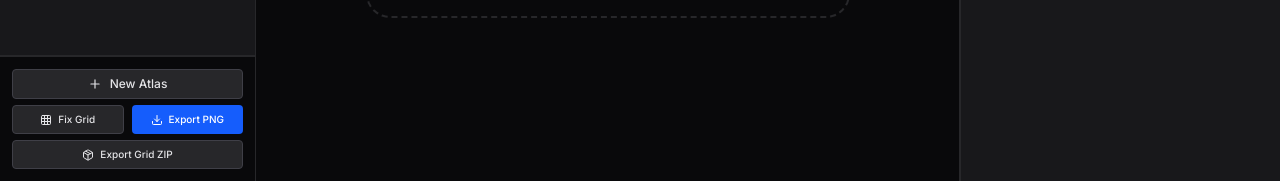
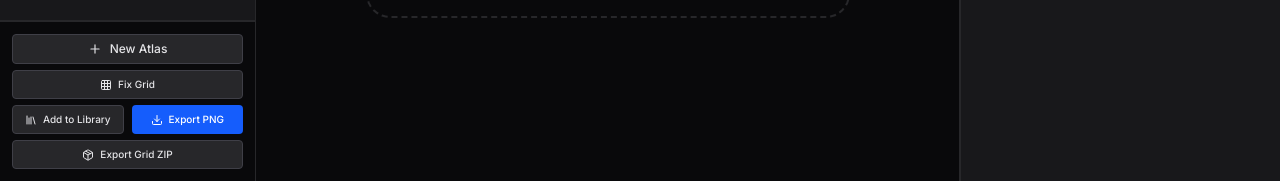
Before and after one commit to RancorousGames/RancorousTextureForge, a React (Vite) app: page / in a window 1280 px wide. Shown: the part 619-800 px from the top of the page. Built offline with nearby package versions, Linux system fonts and the light colour scheme; what pica would draw is missing.

Commit message:
﻿feat: implement zoom-to-cursor and reorganize Toolbox buttons

```diff
--- a/src/App.tsx
+++ b/src/App.tsx
@@ -172,7 +172,7 @@ export default function App() {
   const { handleAutoDetectMainGrid, handleAutoDetectSourceGrid } =
     useAutoDetect(state, canvasWidth, canvasHeight, set, onAutoDetectSettingsApplied);
 
-  const { packAtlas, fixGrid, packElements, exportAtlas, exportGridZip, createNewAtlas } =
+  const { packAtlas, fixGrid, packElements, exportAtlas, exportGridZip, createNewAtlas, addToLibrary } =
     useAtlasOps(state, canvasWidth, canvasHeight, mainAtlas.geo, set, executeCommand, () => {
       setSelectedAssetId(null);
       setSelectedCells([]);
@@ -759,6 +759,7 @@ export default function App() {
               onFixGrid={fixGrid}
               onAutoDetect={handleAutoDetectMainGrid}
               onExport={exportAtlas}
+              onAddToLibrary={addToLibrary}
               onExportZip={exportGridZip}
               gridSettings={state.gridSettings}
 
--- a/src/components/AtlasCanvas.tsx
+++ b/src/components/AtlasCanvas.tsx
@@ -61,6 +61,16 @@ export function AtlasCanvas({
   const viewportRef = useRef<HTMLDivElement>(null);
   const [zoom, setZoom] = useState(1);
   const [panOffset, setPanOffset] = useState({ x: 0, y: 0 });
+  const mousePosRef = useRef({ x: 0, y: 0 });
+
+  // Update mouse pos for zoom-to-cursor logic
+  useEffect(() => {
+    const handleGlobalMouseMove = (e: MouseEvent) => {
+      mousePosRef.current = { x: e.clientX, y: e.clientY };
+    };
+    window.addEventListener('mousemove', handleGlobalMouseMove);
+    return () => window.removeEventListener('mousemove', handleGlobalMouseMove);
+  }, []);
 
   const geo = useMemo(() =>
     new GridGeometry(gridSettings, canvasWidth, canvasHeight),
@@ -83,11 +93,6 @@ export function AtlasCanvas({
   });
 
   const getPointerPos = (e: React.PointerEvent | React.MouseEvent | PointerEvent) => {
-    const rect = containerRef.current?.getBoundingClientRect();
-    if (!rect || rect.width === 0 || rect.height === 0) return null;
-
-    // rect already includes the transform scale and panOffset (if they shift the rect)
-    // but the most reliable way is to go from screen -> viewport-relative -> unpanned -> unzoomed
     const viewRect = viewportRef.current?.getBoundingClientRect();
     if (!viewRect) return null;
 
@@ -109,18 +114,43 @@ export function AtlasCanvas({
   useEffect(() => {
     const handleWheel = (e: WheelEvent) => {
       e.preventDefault();
+
+      const viewRect = viewportRef.current?.getBoundingClientRect();
+      if (!viewRect) return;
+
       const delta = -e.deltaY;
       const factor = delta > 0 ? 1.1 : 0.9;
-      setZoom(prev => Math.min(Math.max(0.1, prev * factor), 10));
+
+      setZoom(prevZoom => {
+        const nextZoom = Math.min(Math.max(0.1, prevZoom * factor), 10);
+
+        // Zoom relative to cursor:
+        // P_screen = P_canvas * zoom + pan
+        // We want P_screen to stay the same.
+        // pan_new = P_screen - P_canvas * zoom_new
+
+        const mouseX = e.clientX - viewRect.left;
+        const mouseY = e.clientY - viewRect.top;
+
+        // Current canvas-space coord under mouse
+        const canvasX = (mouseX - panOffset.x) / prevZoom;
+        const canvasY = (mouseY - panOffset.y) / prevZoom;
+
+        const nextPanX = mouseX - canvasX * nextZoom;
+        const nextPanY = mouseY - canvasY * nextZoom;
+
+        setPanOffset({ x: nextPanX, y: nextPanY });
+        return nextZoom;
+      });
     };
-    const el = containerRef.current;
+    const el = viewportRef.current; // Use viewport as event target for better coverage
     if (el) {
       el.addEventListener('wheel', handleWheel, { passive: false });
     }
     return () => {
       if (el) el.removeEventListener('wheel', handleWheel);
     };
-  }, []);
+  }, [panOffset]); // Need panOffset in deps to calculate next pan correctly in the functional setZoom callback or just use a ref for pan if needed, but this works if we use the current panOffset. Actually, closure on panOffset is dangerous here.
 
   // Fit-to-view when canvas dimensions change (new atlas loaded)
   useEffect(() => {
--- a/src/components/SourceAtlas.tsx
+++ b/src/components/SourceAtlas.tsx
@@ -120,14 +120,29 @@ export function SourceAtlas({
       const destX = geo.padding + col * geo.stepX;
       const destY = geo.padding + row * geo.stepY;
 
-      if (idx < 5 || idx === islands.length - 1) {
-        console.log(`[FixGrid] Island #${idx}: Original Rect(${isl.x},${isl.y},${isl.w},${isl.h}) Center(${centerX.toFixed(1)},${centerY.toFixed(1)})`);
-        console.log(`[FixGrid]   -> Mapping: Rel(${relX.toFixed(1)},${relY.toFixed(1)}) -> Cell(${col},${row}) -> Dest(${destX},${destY})`);
-      } else if (idx === 5) {
-        console.log(`[FixGrid] ... (skipping logs for intermediate islands) ...`);
+      let finalW = geo.cellW;
+      let finalH = geo.cellH;
+      let finalX = destX;
+      let finalY = destY;
+
+      if (resizeMode === 'fit') {
+        const scale = Math.min(geo.cellW / isl.w, geo.cellH / isl.h);
+        finalW = isl.w * scale;
+        finalH = isl.h * scale;
+        finalX = destX + (geo.cellW - finalW) / 2;
+        finalY = destY + (geo.cellH - finalH) / 2;
+      } else if (resizeMode === 'crop') {
+        finalW = isl.w;
+        finalH = isl.h;
+        finalX = destX + (geo.cellW - isl.w) / 2;
+        finalY = destY + (geo.cellH - isl.h) / 2;
       }
 
-      outCtx.drawImage(canvas, isl.x, isl.y, isl.w, isl.h, destX, destY, geo.cellW, geo.cellH);
+      if (idx < 5 || idx === islands.length - 1) {
+        console.log(`[FixGrid:Source] Island #${idx}: Rect(${isl.x},${isl.y},${isl.w},${isl.h}) -> Dest(${finalX.toFixed(1)},${finalY.toFixed(1)}, ${finalW.toFixed(1)}x${finalH.toFixed(1)}) Mode: ${resizeMode}`);
+      }
+
+      outCtx.drawImage(canvas, isl.x, isl.y, isl.w, isl.h, finalX, finalY, finalW, finalH);
     });
 
     console.log(`[FixGrid] Finished processing ${islands.length} islands.`);
--- a/src/components/Toolbox.tsx
+++ b/src/components/Toolbox.tsx
@@ -2,7 +2,7 @@ import React, { useState, useEffect, useCallback } from 'react';
 import { DeferredNumberInput } from './DeferredNumberInput';
 import { TextureAsset, GridSettings, GridMode, ResizeMode, AddMode, DragMode } from '../types';
 import { cn } from '../lib/utils';
-import { Settings2, Download, Package, RefreshCw, LayoutGrid, Palette, Layers, Wand2, Grid3X3, Plus, Box, Maximize2, MousePointer2 } from 'lucide-react';
+import { Settings2, Download, Package, RefreshCw, LayoutGrid, Palette, Layers, Wand2, Grid3X3, Plus, Box, Maximize2, MousePointer2, Library } from 'lucide-react';
 
 interface ToolboxProps {
   selectedAsset: TextureAsset | null;
@@ -13,6 +13,7 @@ interface ToolboxProps {
   onFixGrid: () => void;
   onAutoDetect: () => void;
   onExport: () => void;
+  onAddToLibrary: () => void;
   onExportZip?: () => void;
   gridSettings: GridSettings;
   onGridSettingsChange: (settings: GridSettings) => void;
@@ -37,6 +38,7 @@ interface ToolboxProps {
     onFixGrid,
     onAutoDetect,
     onExport,
+    onAddToLibrary,
     onExportZip,
     gridSettings,
     onGridSettingsChange,
@@ -310,7 +312,7 @@ interface ToolboxProps {
             </div>
           )}
         </div>
-        <div className="grid grid-cols-2 gap-2">
+        <div className="space-y-1.5">
           {gridSettings.mode === 'fixed' && (
             <button
               onClick={onFixGrid}
@@ -321,17 +323,24 @@ interface ToolboxProps {
               Fix Grid
             </button>
           )}
+          <div className="grid grid-cols-2 gap-2">
+            <button
+              onClick={onAddToLibrary}
+              className="flex items-center justify-center gap-1.5 bg-zinc-800 hover:bg-zinc-700 text-zinc-200 py-1.5 px-2 rounded text-[10px] font-medium transition-colors border border-zinc-700"
+              title="Rasterize current atlas and add to asset library without downloading"
+            >
+              <Library className="w-3 h-3" />
+              Add to Library
+            </button>
             <button
               onClick={onExport}
-            className={cn(
-              "flex items-center justify-center gap-1.5 bg-blue-600 hover:bg-blue-500 text-white py-1.5 px-2 rounded text-[10px] font-medium transition-colors",
-              gridSettings.mode === 'fixed' ? "" : "col-span-2"
-            )}
+              className="flex items-center justify-center gap-1.5 bg-blue-600 hover:bg-blue-500 text-white py-1.5 px-2 rounded text-[10px] font-medium transition-colors"
               title="Export the final atlas as a PNG image"
             >
               <Download className="w-3 h-3" />
               Export PNG
             </button>
+          </div>
         </div>
         {gridSettings.mode === 'fixed' && onExportZip && (
           <button
--- a/src/hooks/useAtlasOps.ts
+++ b/src/hooks/useAtlasOps.ts
@@ -94,25 +94,43 @@ export function useAtlasOps(
       const destX = geo.padding + col * geo.stepX;
       const destY = geo.padding + row * geo.stepY;
 
-      if (i < 5 || i === finalIslands.length - 1) {
-        console.log(`[FixGrid] Island #${i}: Rect(${isl.x},${isl.y},${isl.w},${isl.h}) Center(${centerX.toFixed(1)},${centerY.toFixed(1)})`);
-        console.log(`[FixGrid]   -> Mapping: Rel(${relX.toFixed(1)},${relY.toFixed(1)}) -> Cell(${col},${row}) -> Dest(${destX},${destY})`);
-      } else if (i === 5) {
-        console.log(`[FixGrid] ... (skipping logs for intermediate islands) ...`);
+      let finalW = geo.cellW;
+      let finalH = geo.cellH;
+      let finalX = destX;
+      let finalY = destY;
+      let finalScale = 1;
+
+      if (state.resizeMode === 'fit') {
+        finalScale = Math.min(geo.cellW / isl.w, geo.cellH / isl.h);
+        finalW = isl.w;
+        finalH = isl.h;
+        finalX = destX + (geo.cellW - isl.w * finalScale) / 2;
+        finalY = destY + (geo.cellH - isl.h * finalScale) / 2;
+      } else if (state.resizeMode === 'crop') {
+        finalW = isl.w;
+        finalH = isl.h;
+        finalX = destX + (geo.cellW - isl.w) / 2;
+        finalY = destY + (geo.cellH - isl.h) / 2;
+        finalScale = 1;
       }
 
       const islCanvas = document.createElement('canvas');
-      islCanvas.width = geo.cellW; islCanvas.height = geo.cellH;
-      islCanvas.getContext('2d')?.drawImage(canvas, isl.x, isl.y, isl.w, isl.h, 0, 0, geo.cellW, geo.cellH);
+      islCanvas.width = finalW;
+      islCanvas.height = finalH;
+      islCanvas.getContext('2d')?.drawImage(canvas, isl.x, isl.y, isl.w, isl.h, 0, 0, finalW, finalH);
 
       return {
         id: `fixed-${i}-${Date.now()}`,
         name: `Island_${i}`,
         url: islCanvas.toDataURL(),
-        x: destX,
-        y: destY,
-        width: geo.cellW, height: geo.cellH,
-        scale: 1, hue: 0, brightness: 100,
+        x: finalX,
+        y: finalY,
+        width: finalW,
+        height: finalH,
+        scale: finalScale,
+        hue: 0,
+        brightness: 100,
+        isCrop: state.resizeMode === 'crop'
       };
     });
 
@@ -218,6 +236,33 @@ export function useAtlasOps(
     console.log(`[PackElements] Complete.`);
     executeCommand(new SetMainTilesCommand(state.atlasEntries, nextEntries, state.atlasStatus, 'baked'));
   }, [state.atlasEntries, state.gridSettings, state.atlasStatus, canvasWidth, canvasHeight, executeCommand]);
+
+  const addToLibrary = useCallback(async () => {
+    const canvas = await renderTilesToCanvas(
+      state.atlasEntries, canvasWidth, canvasHeight, state.gridSettings.clearColor
+    );
+    const url = canvas.toDataURL('image/png');
+    const name = `${state.textureName || 'T_Texture_BC'}.png`;
+
+    // Add to library
+    const img = new Image();
+    img.onload = () => {
+      const newAsset: TextureAsset = {
+        id: generateId(),
+        url: url,
+        name: name,
+        width: img.naturalWidth,
+        height: img.naturalHeight,
+        x: 0, y: 0,
+        hue: 0, brightness: 100, scale: 1,
+      };
+      set(prev => ({
+        ...prev,
+        libraryAssets: [newAsset, ...prev.libraryAssets]
+      }));
+    };
+    img.src = url;
+  }, [state.atlasEntries, state.gridSettings.clearColor, state.textureName, canvasWidth, canvasHeight, set]);
 
   const exportAtlas = useCallback(async () => {
     const canvas = await renderTilesToCanvas(
@@ -335,5 +380,5 @@ export function useAtlasOps(
     onAfterNewAtlas?.();
   }, [set, onAfterNewAtlas]);
 
-  return { packAtlas, fixGrid, packElements, exportAtlas, exportGridZip, createNewAtlas };
+  return { packAtlas, fixGrid, packElements, exportAtlas, exportGridZip, createNewAtlas, addToLibrary };
 }
```
Lines whose indentation alone changed are shown as unchanged.
